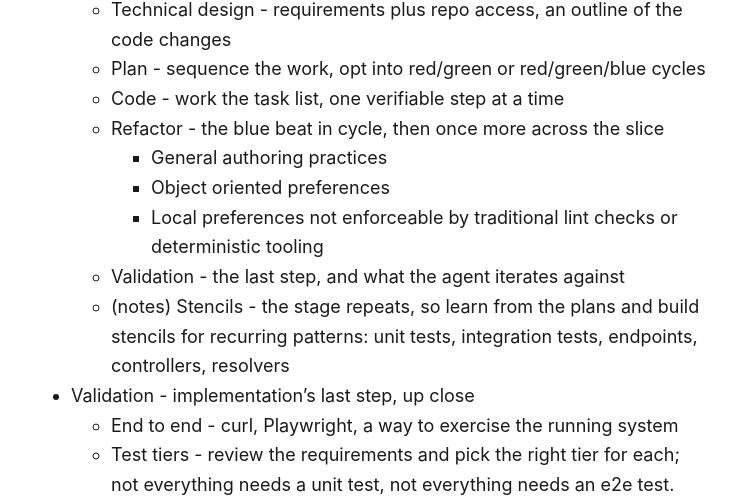
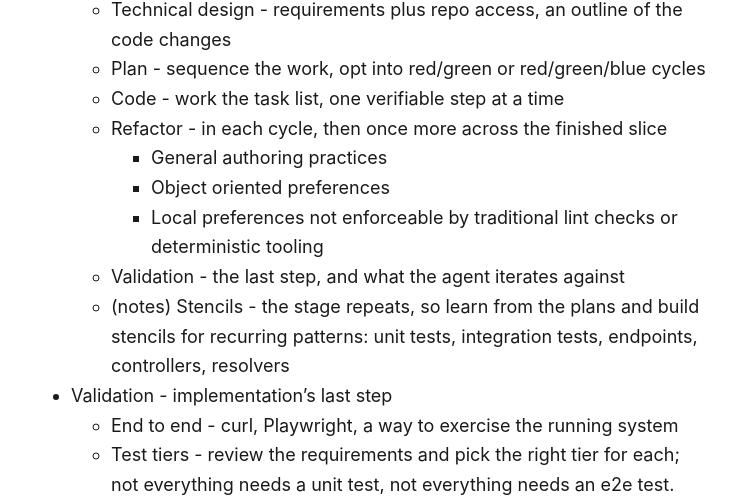
Before and after one commit to galileopy/blog, a Jekyll site: the page built from presentations/ai-assisted-coding-intro/outline.md, in a window 1280 px wide and 900 px high, scrolled down 4830 px. Shown: the part 142-639 px from the top of the window, without its empty margins (269-1005 px from the left). Built offline with Jekyll 4.4.1, drawn with Linux system fonts in a browser that asks for light colours; our own code applies the rules of GitHub Pages for plain Markdown files.

Commit message:
docs(presentations): strip coda and metaphor from slide copy

```diff
--- a/presentations/ai-assisted-coding-intro/outline.md
+++ b/presentations/ai-assisted-coding-intro/outline.md
@@ -157,14 +157,14 @@ Applies to anything that is managed by code.
     - Technical design - requirements plus repo access, an outline of the code changes
     - Plan - sequence the work, opt into red/green or red/green/blue cycles
     - Code - work the task list, one verifiable step at a time
-    - Refactor - the blue beat in cycle, then once more across the slice
+    - Refactor - in each cycle, then once more across the finished slice
         - General authoring practices
         - Object oriented preferences
         - Local preferences not enforceable by traditional lint checks or deterministic tooling
     - Validation - the last step, and what the agent iterates against
     - (notes) Stencils - the stage repeats, so learn from the plans and build stencils for
       recurring patterns: unit tests, integration tests, endpoints, controllers, resolvers
-- Validation - implementation's last step, up close
+- Validation - implementation's last step
     - End to end - curl, Playwright, a way to exercise the running system
     - Test tiers - review the requirements and pick the right tier for each; not everything
       needs a unit test, not everything needs an e2e test. The validation plan feeds back into the
```
Also changed, not shown: presentations/ai-assisted-coding-intro/index.html (+5 -5 lines), 1 other file.
